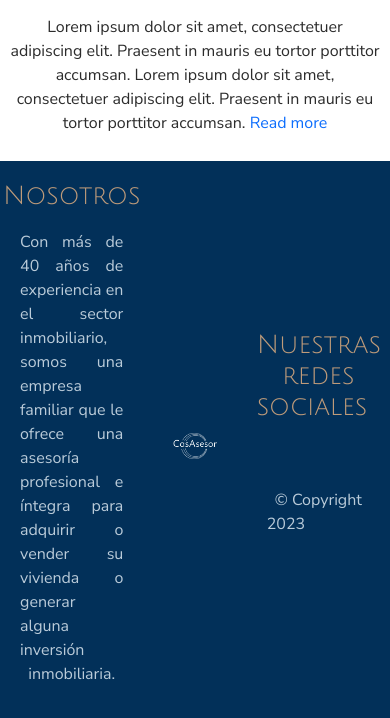
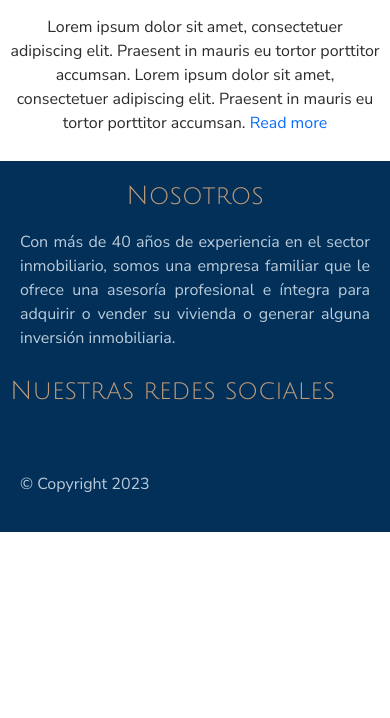
Before and after one commit to Polisio/webHTML, a website: page index.html in a window 390 px wide. Shown: the part 1874-2592 px from the top of the page. After the commit the page ends 2406 px from the top, so only its background shows below. Drawn offline with nearby package versions, Linux system fonts and the light colour scheme; a web font is replaced by a local one.

Commit message:
footerOk

```diff
--- a/index.html
+++ b/index.html
@@ -205,10 +205,8 @@
                 <img src="src/img/logos/Logo_Meta_SinFondo.png" alt="Logo" width="35%" height="35%" />
             </div>
         </div>
-
-        <!-- breakpointMd -->
         <div class="footer__column colTres">
-            <h3>Nuestras redes sociales</h3><br><br>
+            <h3 class="h3Style">Nuestras redes sociales</h3><br><br>
             <p class="footer__column__p">
                 © Copyright 2023
             </p>
--- a/src/scss/_footer.scss
+++ b/src/scss/_footer.scss
@@ -17,8 +17,6 @@
 
 .footer__column {
     width: 33.33%;
-    max-width: 33.33%;
-    min-width: 33.33%;
     flex: 1 0 33.33%;
 }
 
@@ -26,8 +24,8 @@
     display: flex;
     align-content: center;
     justify-content: center;
-    // display: none;
 }
+
 .footer__column__h3 {
     text-align: center;
 }
@@ -47,28 +45,37 @@
 }
 .colUno .footer__column__p {
     text-align: justify;
-    text-align-last: center;
+    text-align-last: left;
     color: $gris;
 }
 
 
 
-@media (min-width: $breakpoint-sm) {
-    // .footer {
-        // flex-direction: column;
-        // flex-wrap: wrap;
-        // align-items: center;
-        // justify-content: space-evenly;
-        // margin: 0 auto;
-        // padding: 10px;
-        // bottom: 0;
-        // width: 100%;
-        // background: $marino;
-        // padding-top: 20px;
-        // text-decoration: none;
-    // }
-
-    // .colTres {
-    //     display: none;
-    // }
+@include breakpoint(sm) {
+    .footer {
+        flex-direction: column;
+        flex-wrap: wrap;
+        align-items: center;
+        justify-content: center;
+        margin: 0 auto;
+        bottom: 0;
+        width: 100%;
+        background: $marino;
+        padding-top: 20px;
+        text-decoration: none;
+    }
+    .footer__column {
+        width: 100%;
+        text-align: left;
+    }
+    .h3Style {
+        text-align: left;
+    }
+    .colUno{
+        align-items:center;
+        justify-items: center;
+    }
+    .colDos {
+        display: none;
+    }
 }
--- a/src/scss/_vars.scss
+++ b/src/scss/_vars.scss
@@ -22,9 +22,19 @@ $textColor: rgb(44, 44, 44);
 $textColorShadow: rgba(102, 100, 100, 0.5);
 $white: rgb(245, 245, 245);
 
-// breakpoints
-$breakpoint-sm: 541px;
-$breakpoint-md: 768px;
-$breakpoint-lg: 992px;
-$breakpoint-xl: 1200px;
-$breakpoint-xxl: 1400px;
+// Define las variables para los breakpoints
+$breakpoints: (
+    xs: 0,
+    sm: 576px,
+    md: 768px,
+    lg: 992px,
+    xl: 1200px,
+    xxl: 1400px,
+);
+
+// Define el mixin para los breakpoints
+@mixin breakpoint($breakpoint) {
+    @media screen and (max-width: map-get($breakpoints, $breakpoint)) {
+        @content;
+    }
+}
```
Also changed, not shown: src/css/main.css.
